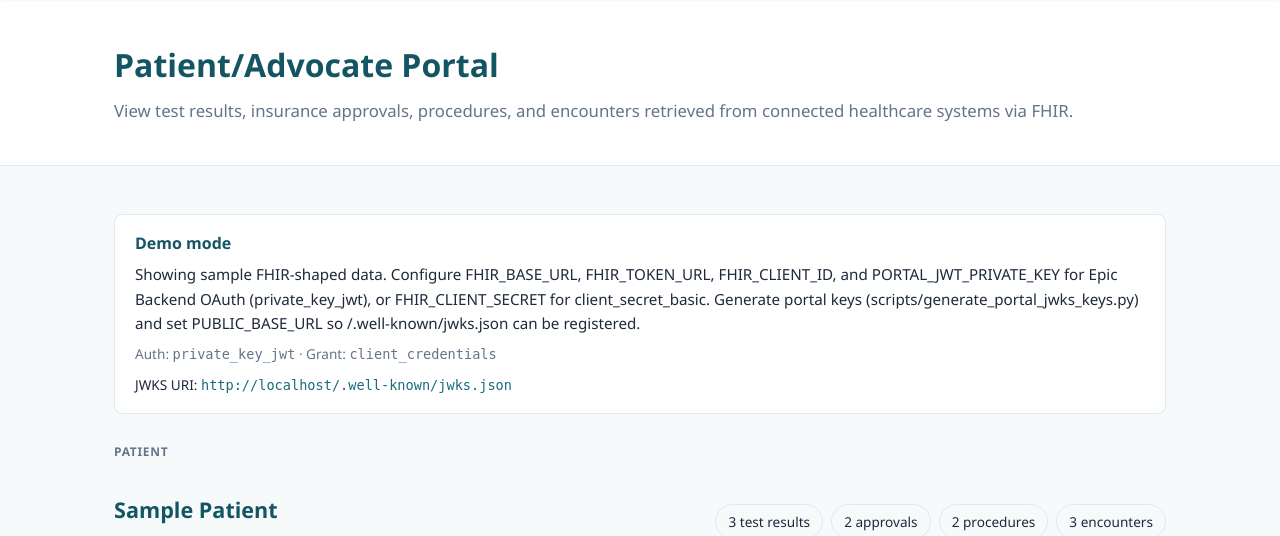
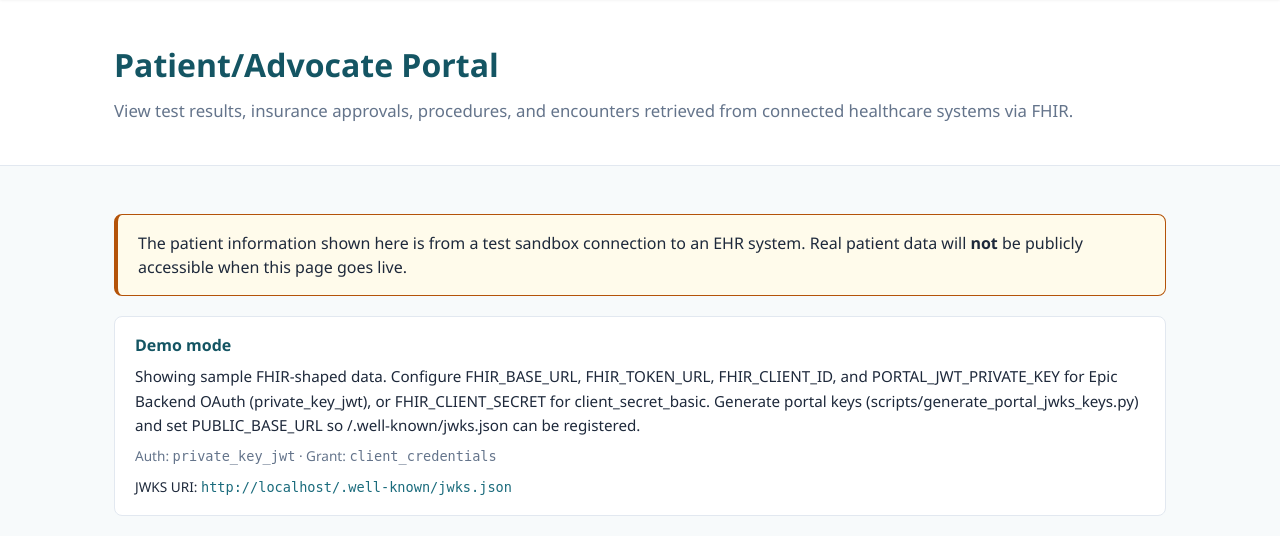
Before and after one commit to lhorton1208/starthere-patient-advocacy, a Flask app: page /portal/ in a window 1280 px wide. Shown: the part 117-653 px from the top of the page. Run offline with Flask 3, Linux system fonts and the light colour scheme; parts of the project's set-up code (start-up, migrations or seed data) failed here and were passed over.

Commit message:
Add portal sandbox disclaimer and harden JWT private-key config.
Clarify that dashboard data is sandbox-only, and reject JWKS URLs pasted into PORTAL_JWT_PRIVATE_KEY so misconfiguration surfaces as auth status instead of a 500.

Co-authored-by: Cursor <cursoragent@cursor.com>

```diff
--- a/fhir/client.py
+++ b/fhir/client.py
@@ -239,15 +239,23 @@ class LiveFHIRClient(FHIRClient):
         if self._jwt_ready():
             pem = load_private_pem(environment=jwt_env)
             assert pem is not None and self.token_url and self.client_id
-            token = request_private_key_jwt_token(
-                token_url=self.token_url,
-                client_id=self.client_id,
-                private_key_pem=pem,
-                scope=self.scope,
-                algorithm=signing_algorithm(environment=jwt_env),
-                kid=signing_kid(environment=jwt_env),
-                jku=public_jwks_uri(environment=jwt_env),
-            )
+            try:
+                token = request_private_key_jwt_token(
+                    token_url=self.token_url,
+                    client_id=self.client_id,
+                    private_key_pem=pem,
+                    scope=self.scope,
+                    algorithm=signing_algorithm(environment=jwt_env),
+                    kid=signing_kid(environment=jwt_env),
+                    jku=public_jwks_uri(environment=jwt_env),
+                )
+            except (RuntimeError, ValueError, TypeError) as exc:
+                self._last_auth_error = (
+                    f"JWT private key/assertion failed: {exc}. "
+                    "PORTAL_JWT_PRIVATE_KEY must be an RSA PEM private key "
+                    "(-----BEGIN PRIVATE KEY-----...), not a JWKS URL."
+                )
+                return None
             self._cached_access_token = token.access_token
             self._auth_method = "private_key_jwt"
             return self._cached_access_token
@@ -354,7 +362,7 @@ class LiveFHIRClient(FHIRClient):
 
         try:
             access_token = self._obtain_access_token()
-        except RuntimeError as exc:
+        except (RuntimeError, ValueError, TypeError) as exc:
             self._last_auth_error = str(exc)
             access_token = None
 
--- a/fhir/jwks.py
+++ b/fhir/jwks.py
@@ -23,7 +23,14 @@ def _b64url_uint(value: int) -> str:
 def _pem_from_env(value_key: str, path_key: str) -> bytes | None:
     pem = os.environ.get(value_key, "").strip()
     if pem:
-        return pem.replace("\\n", "\n").encode("utf-8")
+        normalized = pem.replace("\\n", "\n").encode("utf-8")
+        # Common misconfig: pasting a JWKS URL into the private-key field.
+        text = normalized.decode("utf-8", errors="replace").lstrip()
+        if text.startswith(("http://", "https://")) or ".well-known/jwks" in text:
+            return None
+        if "BEGIN" not in text or "PRIVATE KEY" not in text:
+            return None
+        return normalized
     path = os.environ.get(path_key, "").strip()
     if path and os.path.isfile(path):
         with open(path, "rb") as handle:
--- a/static/css/style.css
+++ b/static/css/style.css
@@ -1230,6 +1230,18 @@ code.mono-id {
 }
 
 /* Patient/Advocate Portal dashboard */
+.portal-dashboard .portal-sandbox-notice {
+  border-radius: var(--radius);
+  padding: 1rem 1.25rem;
+  margin-bottom: 1.25rem;
+  border: 1px solid #b45309;
+  border-left: 4px solid #b45309;
+  background: #fffbeb;
+  color: var(--color-text);
+  font-size: 1rem;
+  line-height: 1.5;
+}
+
 .portal-dashboard .portal-connection {
   border-radius: var(--radius);
   padding: 1rem 1.25rem;
--- a/templates/portal/dashboard.html
+++ b/templates/portal/dashboard.html
@@ -15,6 +15,12 @@
 
 <section class="content-section portal-dashboard">
   <div class="container">
+    <aside class="portal-sandbox-notice" role="status">
+      The patient information shown here is from a test sandbox connection to an
+      EHR system. Real patient data will <strong>not</strong> be publicly
+      accessible when this page goes live.
+    </aside>
+
     <div class="portal-connection portal-connection--{{ dashboard.connection.mode }}">
       <div class="portal-connection-label">{{ dashboard.connection.label }}</div>
       <p>{{ dashboard.connection.detail }}</p>
```
Also changed, not shown: 1 other file.
